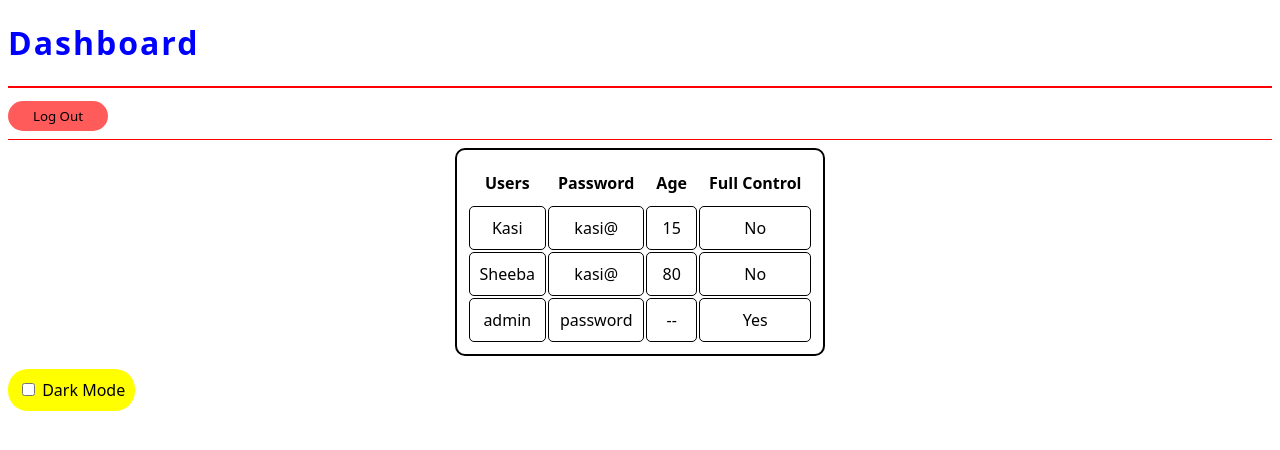
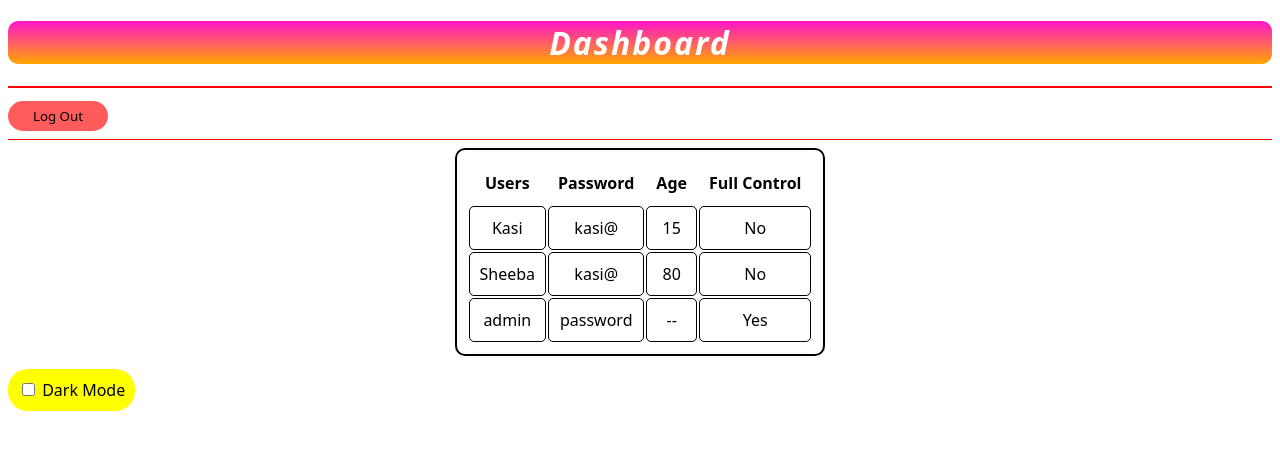
Before and after one commit to SreetilakAjith/sagarlogin, a plain HTML site: page Dashboard.html in a window 1280 px wide. Drawn offline with nearby package versions, Linux system fonts and the light colour scheme.

Commit message:
Update Dashboard.css
Bugs Fix

```diff
--- a/Dashboard.css
+++ b/Dashboard.css
@@ -8,8 +8,13 @@
 }
 
 #Heading {
-    color: blue;
+    color: white;
     letter-spacing: 2px;
+    border: none;
+    border-radius: 10px;
+    text-align: center;
+    background-image: linear-gradient(rgb(255, 20, 204), rgb(255, 166, 0));
+    font-style:oblique;
 }
 
 #date {
@@ -35,6 +40,8 @@
     background-color: red;
     color: white;
 }
+
+/*---  Table  Styles ---*/
 
 table {
     border: 2px solid black;
@@ -76,6 +83,8 @@ tr:hover {
     background-color: pink;
 }
 
+/*--- (END)   Table  Styles ---*/
+
 #DarkModeBox {
     height: fit-content;
     padding: 10px;
```
